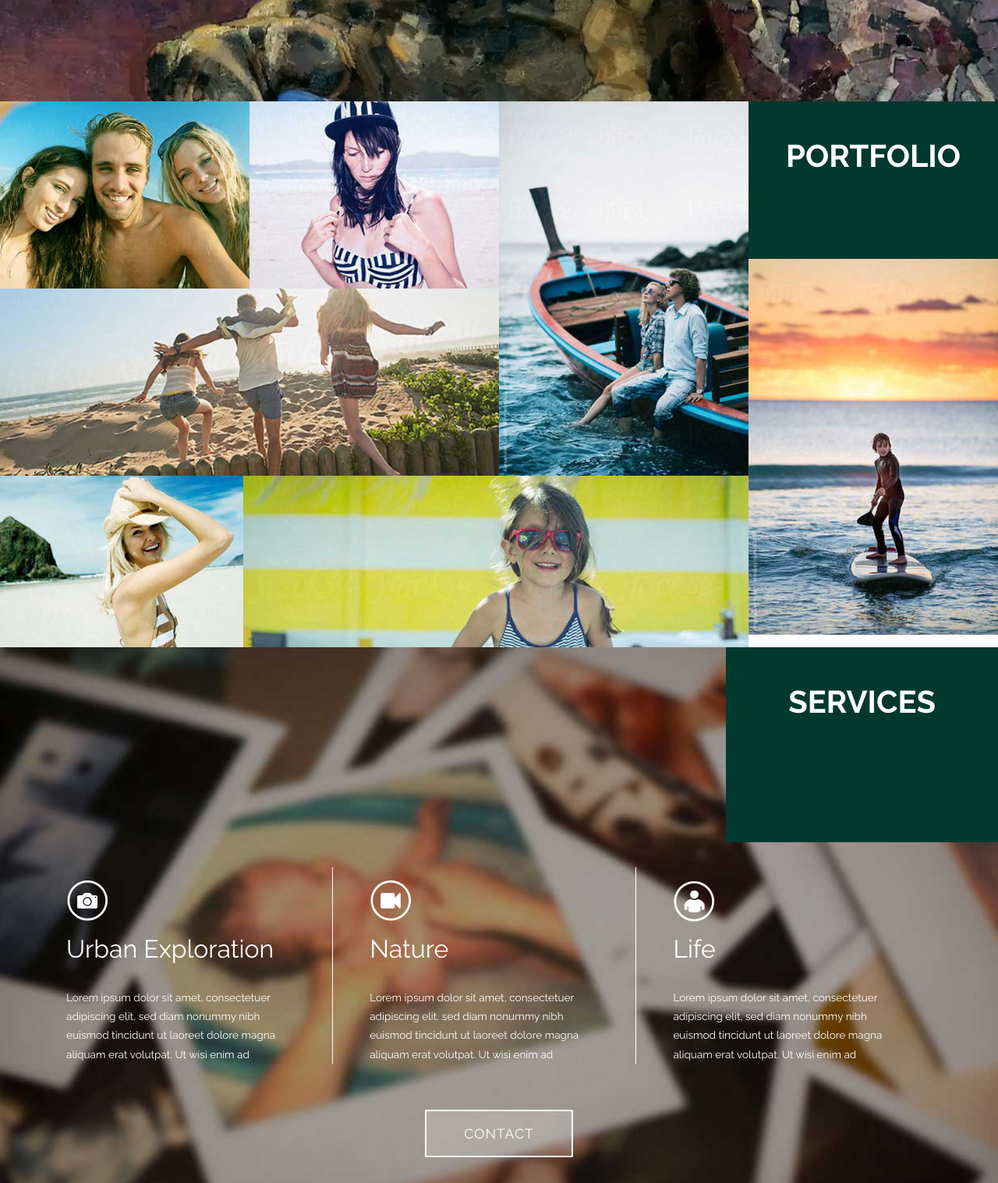
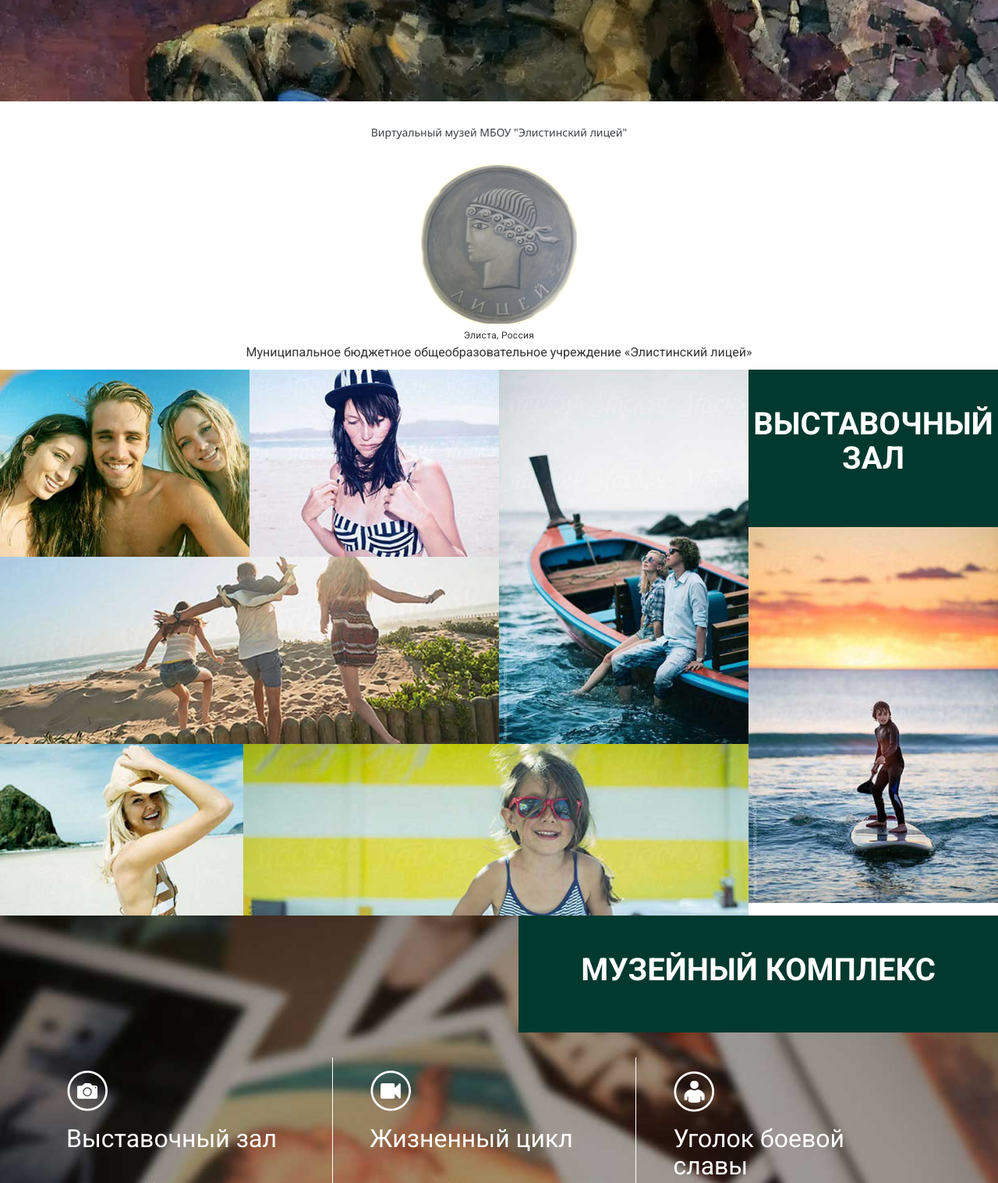
Before and after one commit to htmlprogrammist/lyceum_museum, a plain HTML site: page index.html in a window 1280 px wide. Shown: the part 220-1737 px from the top of the page at 78% size. Drawn offline with Linux system fonts and the light colour scheme.

Commit message:
feat: new changes, minor style fixes

```diff
--- a/css/mmenu.css
+++ b/css/mmenu.css
@@ -161,7 +161,7 @@ html.mm-opened body
 	display: block;
 	padding: 0 10px 0 0;
 	margin: 0;
-	font-family: 'Raleway', sans-serif;
+	font-family: 'Roboto', sans-serif;
 	text-transform: uppercase;
 	margin-bottom: 10px;
 	letter-spacing:2px;
@@ -303,14 +303,14 @@ html.mm-blocking #mm-blocker
 .mm-is-menu li > a:hover,
 .mm-is-menu li > span:hover
 {
-	color:#00e4ff;
+	color:#02392E;
 	background:#fff;
 }
 .mm-menu li.mm-selected > a,
 .mm-menu li.mm-selected > span
 {
 	background:#fff;
-	color:#00e4ff;
+	color:#02392E;
 }
 .mm-menu li.mm-selected > a.mm-subopen
 {
--- a/css/style.css
+++ b/css/style.css
@@ -12,7 +12,7 @@ p {
 }
 
 html, body {
-  font-family: 'Raleway', sans-serif;
+  font-family: 'Roboto', sans-serif;
   font-size: 100%;
   background: #fff;
 }
@@ -169,7 +169,7 @@ p.design {
   border-top: 1px solid #fff;
   padding-top: 3em;
   margin-top: 3em;
-  font-family: 'Raleway', sans-serif;
+  font-family: 'Roboto', sans-serif;
   color: #fff;
   font-size: 1em;
   margin-bottom: 2em;
@@ -181,10 +181,40 @@ p.design a {
 
 .nav_social h3 {
   color: #fff;
-  font-family: 'Raleway', sans-serif;
+  font-family: 'Roboto', sans-serif;
   font-size: 1em;
   font-weight: 400;
   margin-bottom: 1em;
+}
+
+h1 {
+  padding: 30px 30px 20px 30px;
+  font-family: 'Noto Sans',Roboto,Arial,sans-serif;
+  font-size: .875rem;
+  font-weight: 500;
+  line-height: 1.25rem;
+  color: #3c4043;
+  margin-bottom: 8px;
+  text-align: center;
+}
+
+.additional_text {
+  letter-spacing: .025em;
+  font-family: Roboto,Arial,sans-serif;
+  font-size: .75rem;
+  font-weight: 400;
+  line-height: 1rem;
+  padding: 3px;
+}
+
+#logo_lyceum {
+  height: 30px;
+  width: 30px;
+}
+
+p {
+  text-align: center;
+  padding-bottom: 10px;
 }
 
 /*--portfolio--*/
@@ -273,7 +303,7 @@ ul.portfolio_head2 {
 
 .portfolio_top {
   background: #02392E;
-  min-height: 270px;
+  min-height: 248px;
   text-align: center;
   padding: 4em 0 0;
   width: 100%;
@@ -333,7 +363,7 @@ ul.portfolio_head2 {
 
 .service_right {
   background: #02392E;
-  min-height: 250px;
+  min-height: 90px;
   float: right;
   padding: 3em 5em;
 }
@@ -561,7 +591,7 @@ ul.blog_top li {
 }
 
 ul.blog_top li.blog1 {
-  background: #00b6cc;
+  background: #ce5f4c;
   position: relative;
 }
 
@@ -583,7 +613,7 @@ ul.blog_top li.blog2 {
 }
 
 ul.blog_top li.blog3 {
-  background: #00727f;
+  background: #5d242a;
 }
 
 ul.blog_top li.blog4 {
@@ -593,7 +623,7 @@ ul.blog_top li.blog4 {
 }
 
 ul.blog_top li.blog5 {
-  background: #4cecff;
+  background: #85a485
 }
 
 ul.blog_top li.blog6 {
--- a/index.html
+++ b/index.html
@@ -13,8 +13,9 @@
 	<script
 		type="application/x-javascript"> addEventListener("load", function() { setTimeout(hideURLbar, 0); }, false); function hideURLbar(){ window.scrollTo(0,1); } </script>
 	<!--webfont-->
-	<link href='http://fonts.googleapis.com/css?family=Raleway:100,200,300,400,500,600,700,800,900' rel='stylesheet'
-		type='text/css'>
+	<link href='http://fonts.googleapis.com/css?family=Roboto:100,200,300,400,500,600,700,800,900' rel='stylesheet'
+    type='text/css'>
+  <link href="https://fonts.googleapis.com/css2?family=Noto+Sans:wght@400;700&display=swap" rel="stylesheet">
 	<link href="css/mmenu.css" rel="stylesheet" type="text/css" media="all" />
 	<script src="js/jquery.mmenu.min.js"></script>
 	<script type="text/javascript">
@@ -52,9 +53,9 @@
 				</div>
 				<nav id="menu">
 					<ul>
-						<li class="Selected"><a href="index.html">Home</a></li>
-						<li><a href="#portfolio" class="scroll">Portfolio</a></li>
-						<li><a href="#services" class="scroll">Services</a></li>
+						<li class="Selected"><a href="index.html">Главная</a></li>
+						<li><a href="#portfolio" class="scroll">Выставочный зал</a></li>
+						<li><a href="#services" class="scroll">Музейный комплекс</a></li>
 						<li><a href="#blog" class="scroll">Blog</a></li>
 						<li><a href="#about" class="scroll">About Me</a></li>
 						<li><a href="#contact" class="scroll">Contact</a></li>
@@ -63,9 +64,12 @@
 			</div>
 		</div>
 	</div>
-	<section>
-		<img src="/images/logo.png" alt="lyceum_logo">
-	</section>
+	<div class="about_short">
+    <h1 class="about_short_text">Виртуальный музей МБОУ "Элистинский лицей"</h1>
+    <p class="additional_text"><img id="logo-lyceum" src="/css/assets/logo_lyceum.png" alt="lyceum_logo"></p>
+    <p class="additional_text">Элиста, Россия</p>
+    <p>Муниципальное бюджетное общеобразовательное учреждение «Элистинский лицей»</p>
+  </div>
 	<div class="portfolio_wrap" id="portfolio">
 		<div class="col-md-9 grid_box">
 			<div class="portfolio_left_top">
@@ -132,7 +136,7 @@
 		</div>
 		<div class="col-md-3 portfolio">
 			<div class="portfolio_top">
-				<h2>Portfolio</h2>
+				<h2>Выставочный зал</h2>
 			</div>
 			<div class="portfolio_bottm">
 				<a href="images/pic1.jpg" class="swipebox" title="Image Title"> <img src="images/pic5.jpg"
@@ -143,41 +147,36 @@
 	</div>
 	<div class="services" id="services">
 		<div class="service_right">
-			<h2>Services</h2>
+			<h2>Музейный комплекс</h2>
 		</div>
 		<div class='clearfix'> </div>
 		<div class="service_top">
 			<div class="container">
 				<div class="col-md-4 service_grid">
 					<div class="hi-icon-wrap hi-icon-effect">
-						<a href="#" class="hi-icon hi-icon-archive">Archive</a>
+						<a href="https://yadi.sk/i/X1wMRHgbKAe9Ew" target="_blank" class="hi-icon hi-icon-archive">Archive</a>
 					</div>
-					<h3>Urban Exploration</h3>
+					<h3>Выставочный зал</h3>
 					<p>Lorem ipsum dolor sit amet, consectetuer adipiscing elit, sed diam nonummy nibh euismod tincidunt ut
 						laoreet dolore magna aliquam erat volutpat. Ut wisi enim ad</p>
 				</div>
 				<div class="col-md-4 service_grid">
 					<div class="hi-icon-wrap hi-icon-effect1">
-						<a href="#" class="hi-icon hi-icon-archive">Archive</a>
+						<a href="https://yadi.sk/i/rXAT5pgBpKAEqw" target="_blank" class="hi-icon hi-icon-archive">Archive</a>
 					</div>
-					<h3>Nature</h3>
+					<h3>Жизненный цикл</h3>
 					<p>Lorem ipsum dolor sit amet, consectetuer adipiscing elit, sed diam nonummy nibh euismod tincidunt ut
 						laoreet dolore magna aliquam erat volutpat. Ut wisi enim ad</p>
 				</div>
 				<div class="col-md-4 service_grid service_last">
 					<div class="hi-icon-wrap hi-icon-effect2">
-						<a href="#" class="hi-icon hi-icon-archive">Archive</a>
+						<a href="https://yadi.sk/i/YNu-gEnOb8gITA" target="_blank" class="hi-icon hi-icon-archive">Archive</a>
 					</div>
-					<h3>Life</h3>
+					<h3>Уголок боевой славы</h3>
 					<p>Lorem ipsum dolor sit amet, consectetuer adipiscing elit, sed diam nonummy nibh euismod tincidunt ut
 						laoreet dolore magna aliquam erat volutpat. Ut wisi enim ad</p>
 				</div>
 			</div>
-		</div>
-		<div class='service_btn'>
-			<menu class="cl-effect-8" id="cl-effect-8">
-				<a href="#cl-effect-8">Contact</a>
-			</menu>
 		</div>
 	</div>
 	<div class="blog" id="blog">
```
Also changed, not shown: images/nav_icon.png, images/Людмила Батаевна.jpg (added), 2 other files.
